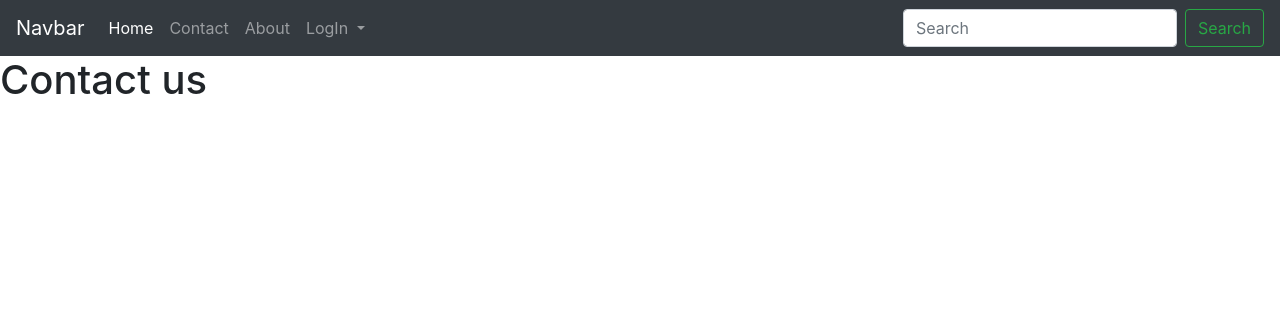
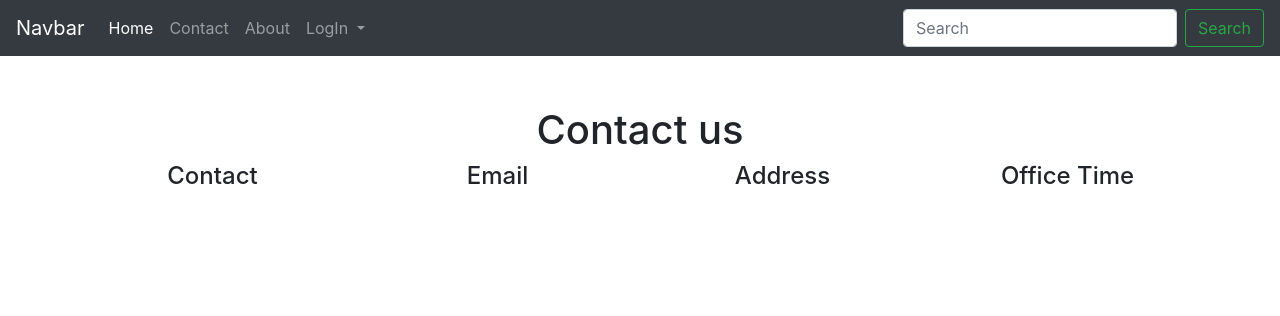
Before and after one commit to rthway/Hospital_Managment_Django, a Django app: page /contact/ in a window 1280 px wide. Shown: the top 316 px of the page. Run offline with Django 4.2, Linux system fonts and the light colour scheme.

Commit message:
add content on contact.html file

```diff
--- a/hospital/templates/contact.html
+++ b/hospital/templates/contact.html
@@ -1,3 +1,24 @@
 {% include 'base.html' %}
 {% include 'navigation.html' %}
-<h1>Contact us</h1>
+
+
+
+{% block content%}
+<div class="container" style="margin-top: 50px;">
+    <h1 class="text-center">Contact us</h1>
+    <div class="row rt-5 text-center">
+      <div class="col-lg-3">
+        <h4>Contact</h4>
+      </div>
+      <div class="col-lg-3">
+        <h4>Email</h4>
+      </div>
+      <div class="col-lg-3">
+        <h4>Address</h4>
+      </div>
+      <div class="col-lg-3">
+        <h4>Office Time</h4>
+      </div>
+    </div>
+  </div>
+{% endblock content%}
```
